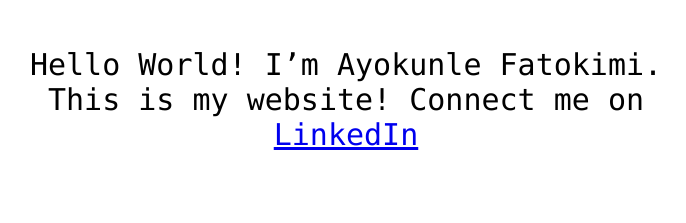
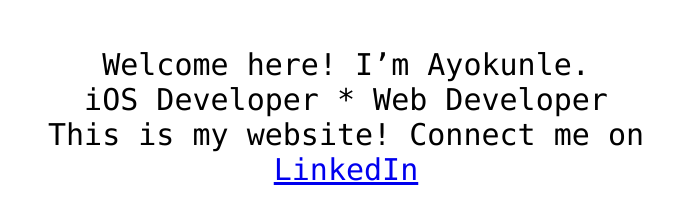
Before and after one commit to devAYZ/devAYZ.github.io, a plain HTML site: page index.html in a window 1280 px wide. Shown: the part 341-564 px from the top of the page, without its empty margins (294-980 px from the left). Drawn offline with Linux system fonts and the light colour scheme.

Commit message:
Update index.html

```diff
--- a/index.html
+++ b/index.html
@@ -13,7 +13,12 @@
 
 <!-- Change this code here by copy and pasting your template on line 15 -->
   <center>
-    <p>Hello World! I’m Ayokunle Fatokimi. This is my website! Connect me on <a href="https://www.linkedin.com/in/devayz/">LinkedIn</a> </p>
+
+    <p>
+       Welcome here! I’m Ayokunle. </br> iOS Developer * Web Developer </br>
+        This is my website! Connect me on <a href="https://www.linkedin.com/in/devayz/">LinkedIn</a>
+    </p>
+
   </center>
 
 </body>
```
